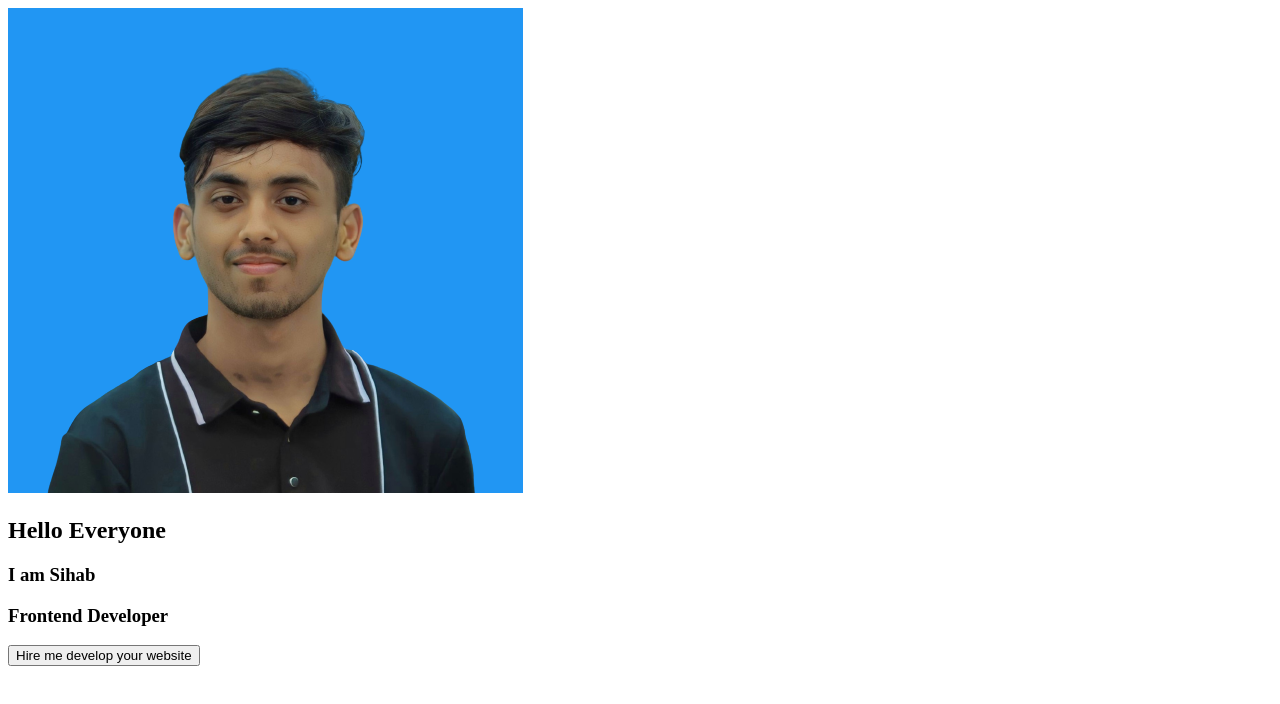
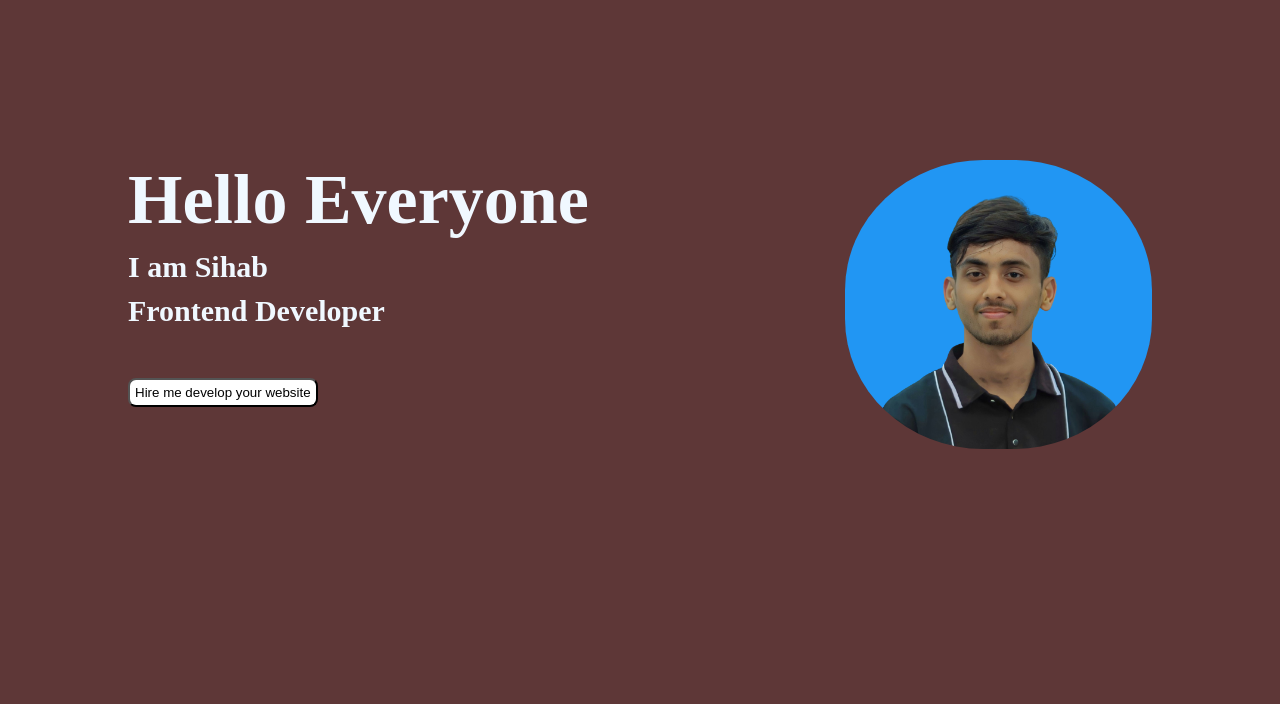
Before and after one commit to sihab-hossain/image-and-text, a plain HTML site: page index.html in a window 1280 px wide. Drawn offline with Linux system fonts and the light colour scheme; the site is published under a folder, as on GitHub Pages, so addresses that start at the root find nothing.

Commit message:
some change

```diff
--- a/index.html
+++ b/index.html
@@ -3,13 +3,13 @@
 <head>
     <meta charset="UTF-8">
     <meta name="viewport" content="width=device-width, initial-scale=1.0">
-    <link rel="stylesheet" href="/styles/style.css">
+    <link rel="stylesheet" href="./styles/style.css">
     <title>Image and text</title>
 </head>
 <body>
     <div class="pos_cen">
 
-            <img class="img_define" src="./styles/images/1679998792471-01-removebg-preview.png" alt="" ">
+            <img class="img_define" src="./styles/images/1679998792471-01-removebg-preview.png" alt="" >
 
 
           <div class="content">
```
